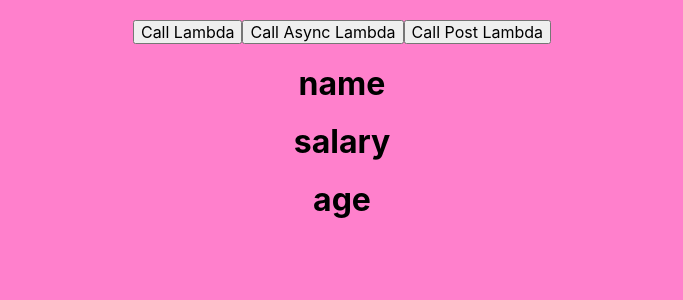
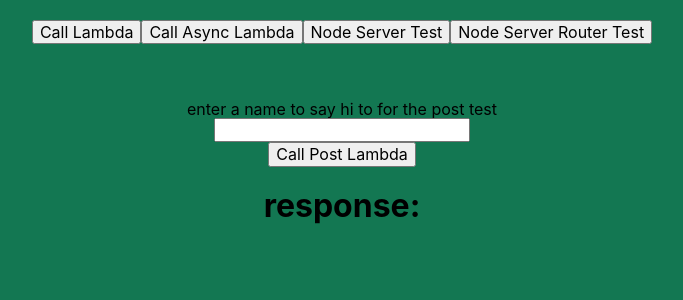
Before and after one commit to Kirbyasdf/netlfiy-lambda-boilerplate, a React (Create React App) app: page / in a window 1280 px wide. Shown: the top 300 px of the page, without its empty margins (298-981 px from the left). Built offline with nearby package versions, Linux system fonts and the light colour scheme.

Commit message:
first commit

```diff
--- a/package.json
+++ b/package.json
@@ -4,9 +4,12 @@
   "private": true,
   "dependencies": {
     "axios": "^0.19.0",
+    "express": "^4.17.1",
+    "netlify-cli": "^2.58.0",
     "react": "^16.8.6",
     "react-dom": "^16.8.6",
     "react-scripts": "^3.0.1",
+    "serverless-http": "^2.5.0",
     "tachyons": "^4.12.0"
   },
   "scripts": {
@@ -28,7 +31,7 @@
     "not op_mini all"
   ],
   "devDependencies": {
-    "netlify-lambda": "^1.4.5",
+    "netlify-lambda": "^1.6.3",
     "npm-run-all": "^4.1.5"
   }
 }
--- a/src/App.js
+++ b/src/App.js
@@ -5,8 +5,8 @@ import "tachyons";
 const LambdaDemo = () => {
   const [loading, setLoading] = useState(null);
   const [message, setMessage] = useState(null);
-  const [user, setUser] = useState({ name: null, salary: null, age: null });
-
+  const [input, setInput] = useState("");
+  const [response, setResponse] = useState(null);
 
   const handleClick = (api) => (e) => {
     e.preventDefault();
@@ -15,18 +15,18 @@ const LambdaDemo = () => {
     fetch("/.netlify/functions/" + api)
       .then((response) => response.json())
       .then((json) => {
+        console.log(json);
         setLoading(false);
         setMessage(json.msg);
       });
   };
 
   const handlePost = (e) => {
+    if (!input) {
+      return alert("enter input");
+    }
     e.preventDefault();
-    const data = {
-      name: "tester",
-      salary: "three fifty",
-      age: 42,
-    };
+
     fetch("/.netlify/functions/post", {
       method: "POST",
       headers: {
@@ -34,33 +34,40 @@ const LambdaDemo = () => {
         Accept: "application/json",
       },
       body: JSON.stringify({
-        data,
+        input,
       }),
     })
       .then((response) => response.json())
       .then((json) => {
+        setInput("");
+        setResponse(json.data);
         setLoading(false);
-        setUser(json.data);
       });
   };
 
   const userCard = () => {
     return (
       <Fragment>
-        <h1>name {user.name}</h1>
-        <h1>salary {user.salary}</h1>
-        <h1>age {user.age}</h1>
+        <h1>response: {response}</h1>
       </Fragment>
     );
   };
 
   return (
-    <p className="tc   ">
+    <p className="tc">
       <button onClick={handleClick("hello")}>{loading ? "Loading..." : "Call Lambda"}</button>
       <button onClick={handleClick("async-dadjoke")}>{loading ? "Loading..." : "Call Async Lambda"}</button>
+      <button onClick={handleClick("api/")}>{loading ? "Loading..." : "Node Server Test"}</button>
+      <button onClick={handleClick("api/server-test")}>{loading ? "Loading..." : "Node Server Router Test"}</button>
+      <br />
+      <span className="f1 grow blue">{message}</span>
+      <br />
+      <span>enter a name to say hi to for the post test</span>
+      <br />
+      <input value={input} onChange={(e) => setInput(e.target.value)} />
+      <br />
       <button onClick={(e) => handlePost(e)}>{loading ? "Loading..." : "Call Post Lambda"}</button>
-      <br />
-      <span>{message}</span>
+
       <Fragment>{userCard()}</Fragment>
     </p>
   );
@@ -68,7 +75,7 @@ const LambdaDemo = () => {
 
 const App = () => {
   return (
-    <div className="bg-pink vh-100 pa1">
+    <div className="bg-dark-green    vh-100 pa1">
       <LambdaDemo />
     </div>
   );
```
Also changed, not shown: src/lambda/api.js (added, +22 -0 lines), src/lambda/post.js (+3 -19 lines), 2 other files (tests, documents, lock files or other folders).
